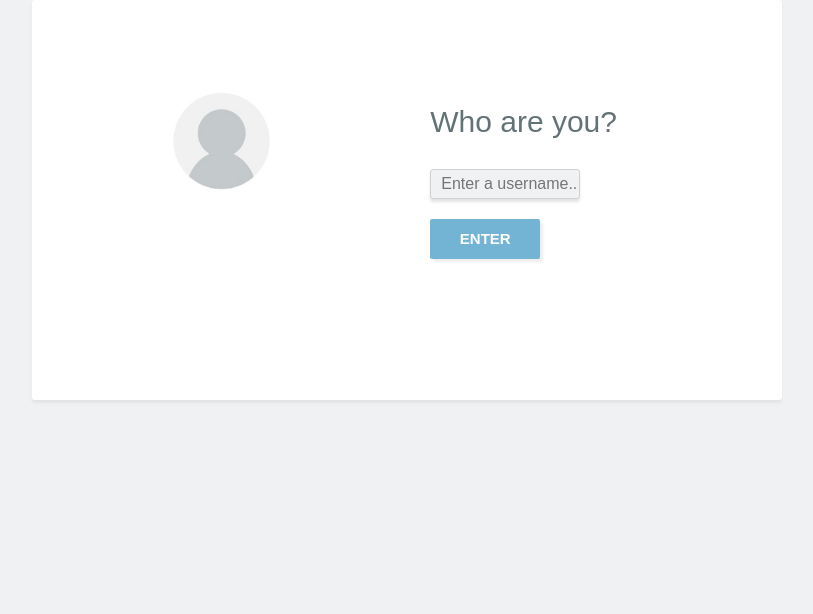
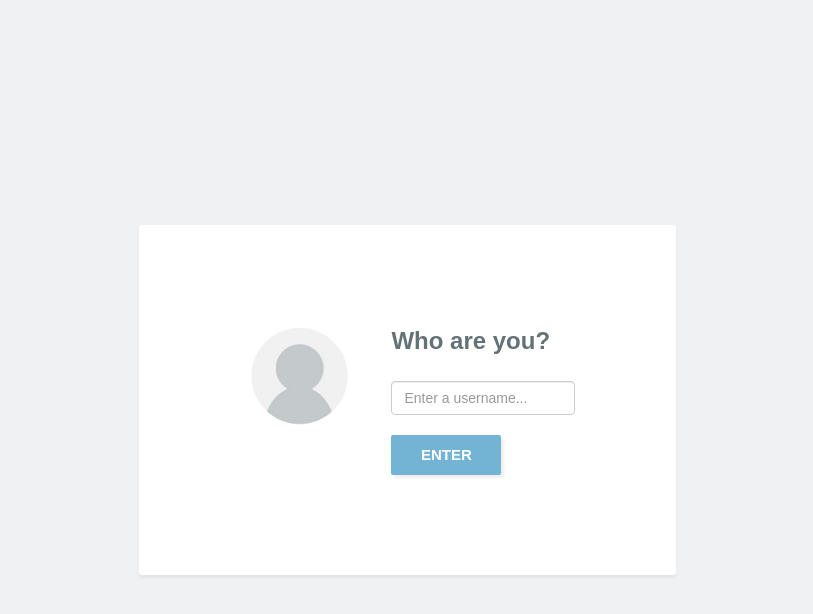
Before and after one commit to rdeepk/chat-app, a React (Create React App) app: page / in a window 1280 px wide. Shown: the top 614 px of the page, without its empty margins (233-1046 px from the left). Built offline with nearby package versions, Linux system fonts and the light colour scheme; no server answers.

Commit message:
login form styles added

```diff
--- a/public/index.html
+++ b/public/index.html
@@ -9,8 +9,6 @@
     <title>Chat Application</title>
   </head>
   <body>
-    <div class="container">
-      <div id="root"></div>
-    </div>
+    <div class="container" id="root"></div>
   </body>
 </html>
--- a/src/components/LoginForm.jsx
+++ b/src/components/LoginForm.jsx
@@ -39,21 +39,27 @@ class LoginForm extends Component {
   render() {
     const {nickname, error} = this.state;
     return (
-      <div className=""><div className="row">
-      <div className="col-sm-offset-2 col-sm-8">
+    <div className="login">
       <div className="connected">
+        <div className="row">
+        <div className="col-sm-5">
           <img src="../img/unnamed.jpg" alt="identity" id="creatorImage" />
+        </div>
+        <div className="col-sm-7">
           <div className="infoConnected">
-        <h2>Who are you?</h2>
-        <br/>
           <form className="loginForm" onSubmit={this.usernameSubmitHandler}>
-          <input type="text" id="yourUsername" placeholder="Enter a username..." onChange={this.usernameChangeHandler} required/><br/>
+            <div class="form-group">
+							<label for="username">Who are you? </label>
+							<input type="text" id="username" placeholder="Enter a username..." onChange={this.usernameChangeHandler} className="form-control" required="required"/>
+						</div>
             <input type="submit" id="yourEnter" value="ENTER" />
           </form>
           <div className="error">{error? error: null}</div>
           </div>
         </div>
       </div>
+
+
       </div>
     </div>
     );
--- a/src/index.css
+++ b/src/index.css
@@ -1,3 +1,10 @@
+html,
+body,
+.container {
+    height: 100%;
+}
+
+
 body {
 	background-color: #f0f1f3;
 	color:#667073;
@@ -13,19 +20,19 @@ h1 {
 	text-align:center;
 	display: block;
 	margin:0px auto;
-	height: 400px;
 	background-color: #ffffff;
 	border-radius: 3px;
 	box-shadow:0px 3px 3px #e3e4e6;
-	color: #637277;
+    color: #637277;
+    padding: 100px;
 }
-.connected h2 {
-	padding-top: 20px;
+
+.connected label {
+    font-size: 24px;
 }
-.infoConnected {
-	text-align: left;
-	float: right;
-	margin: 65px 165px 0 0;
+
+.connected .form-control {
+    margin: 20px 0;
 }
 
 button {
@@ -39,11 +46,10 @@ button {
 }
 
 #creatorImage {
-	float: left;
-	margin: 90px 0 0 140px;
 	width: 100px;
 	height: 100px;
-	border-radius: 50%;
+    border-radius: 50%;
+    margin-bottom: 50px;
 }
 
 #yourUsername {
@@ -62,10 +68,8 @@ button {
 }
 
 #yourEnter {
-	float:left;
 	width: 110px;
 	height: 40px;
-	text-align:center;
 	background-color: #73b4d4;
 	border: none;
 	box-shadow: 3px 3px 3px #efedee;
@@ -211,3 +215,18 @@ textarea {
     padding: 40px 0;
     background: #ccc;
 }
+
+.login {
+    display: flex;
+    align-items: center;
+    height: 100vh;
+}
+
+@media (min-width: 768px) {
+    .infoConnected {
+        text-align: left;
+    }
+    #creatorImage {
+        margin-bottom: 0;
+    }
+}
```
Lines whose indentation alone changed are shown as unchanged.
